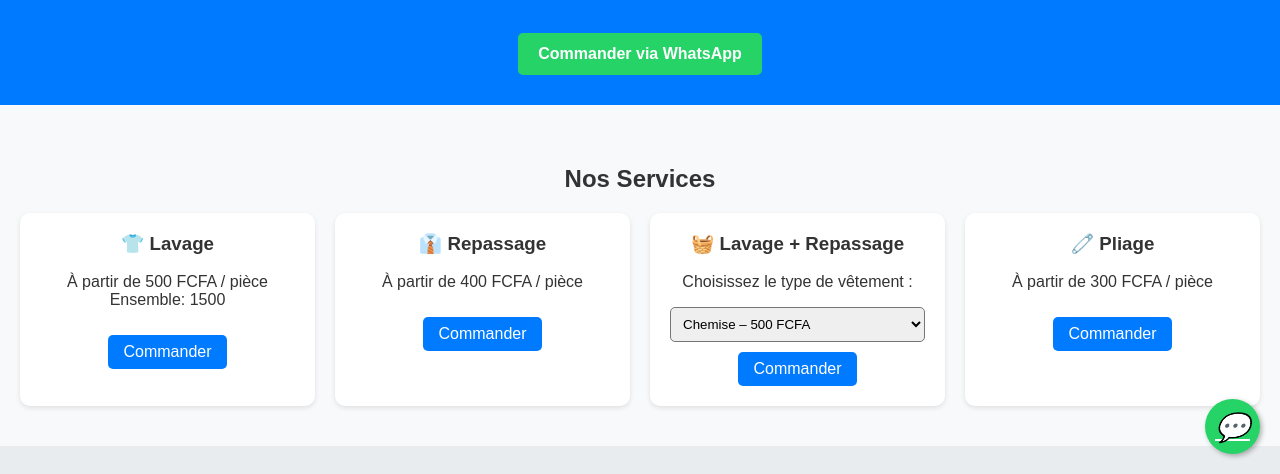
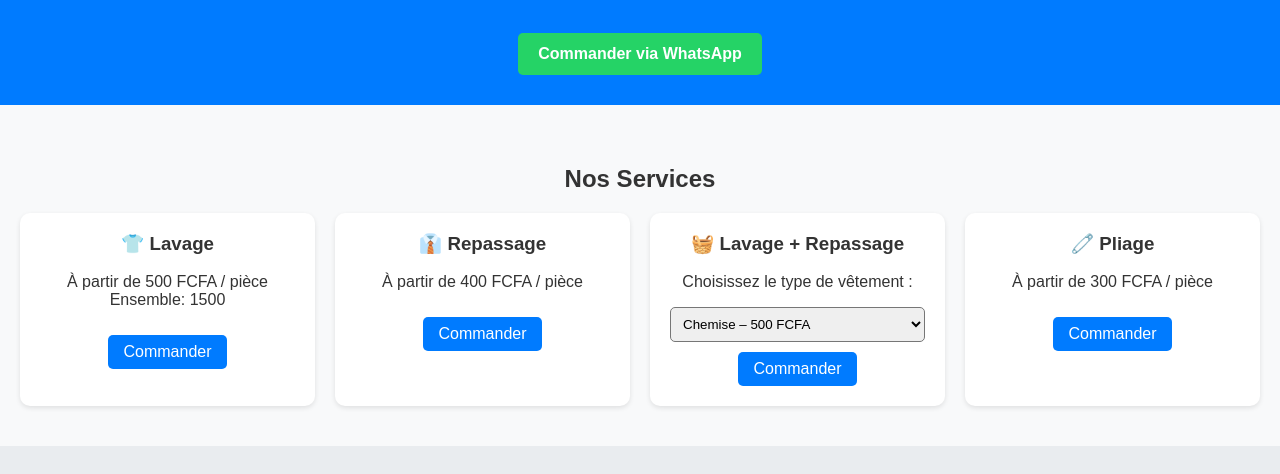
Before and after one commit to Libilule-sec/lerefuge, a plain HTML site: page index.html in a window 1280 px wide. Shown: the part 326-800 px from the top of the page. Drawn offline with Linux system fonts and the light colour scheme.

Commit message:
chat bot

```diff
--- a/index.html
+++ b/index.html
@@ -75,12 +75,9 @@
     <p>&copy; 2025 Pressing Le Refuge - Tous droits réservés</p>
   </footer>
 
-  <!-- WhatsApp bouton flottant -->
-  <a href="https://wa.me/22893781231" class="whatsapp-float" target="_blank">
-    <i>💬</i>
-  </a>
 
   <!-- Script JS -->
   <script src="script.js"></script>
+  <script src="//code.tidio.co/jtorbhowv2d4v8u5z9cx1ekiucuzwcfg.js" async></script>
 </body>
 </html>
```
